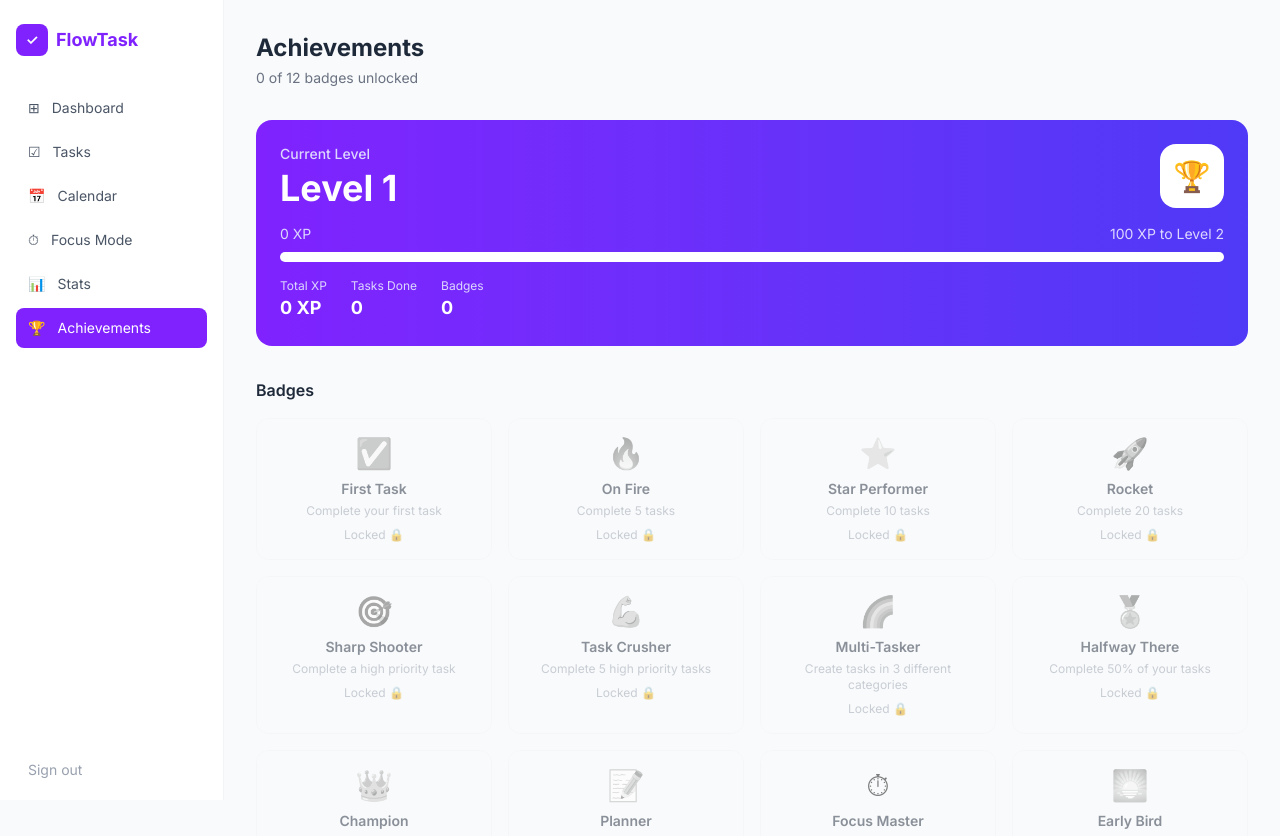
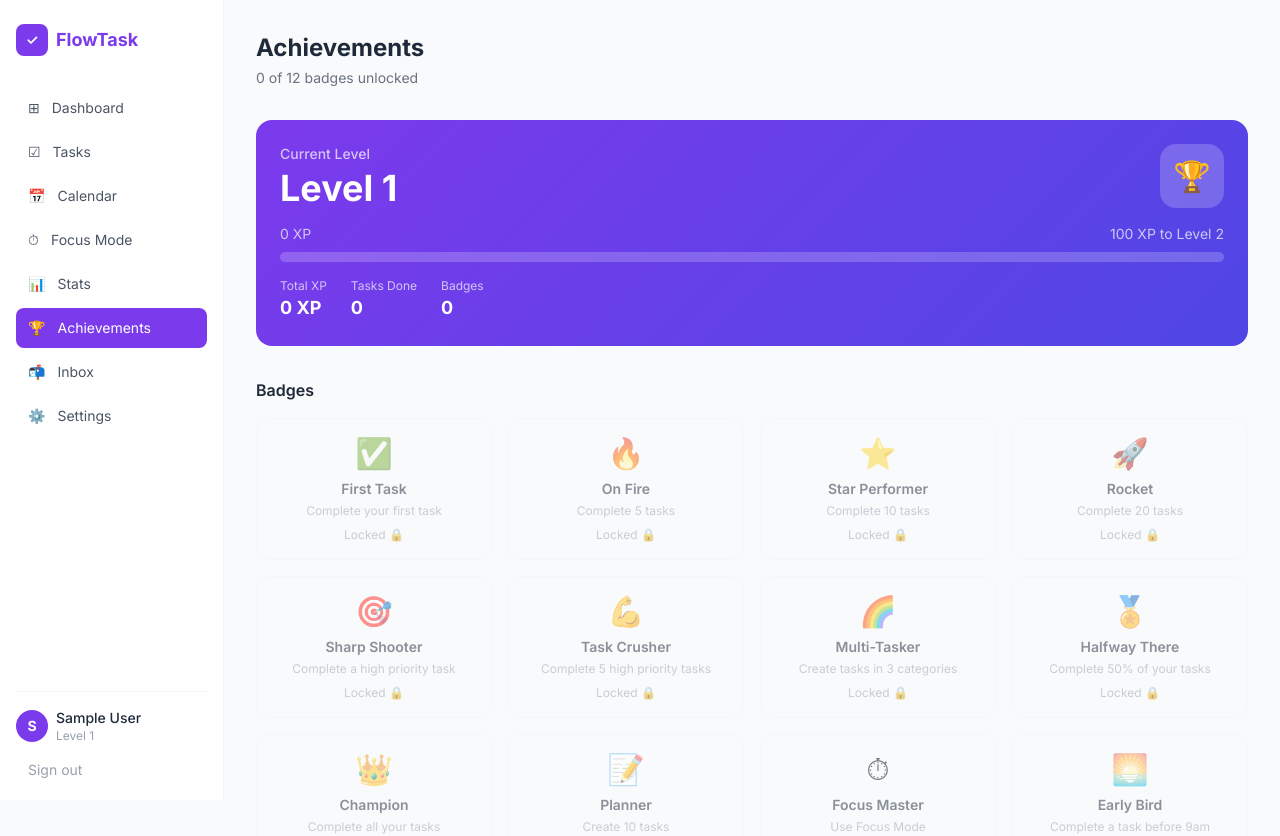
Before and after one commit to maureenmuchoki-hub/TO-DO-Task-Manager, a React app in the folder frontend/: page /achievements in a window 1280 px wide. Shown: the top 836 px of the page. Built offline with nearby package versions, Linux system fonts and the light colour scheme; no server answers; sample sign-in values are in the browser's storage; the HTML template or start-up script is replaced by a standard one.

Commit message:
feat: update Achievements with shared Sidebar and accent color support

```diff
--- a/frontend/src/pages/Achievements.jsx
+++ b/frontend/src/pages/Achievements.jsx
@@ -1,12 +1,12 @@
 import { useState, useEffect } from 'react'
-import { useNavigate, useLocation } from 'react-router-dom'
+import { useNavigate } from 'react-router-dom'
 import API from '../api/axios'
+import Sidebar from '../components/Sidebar'
 
 function Achievements() {
   const [tasks, setTasks] = useState([])
   const [loading, setLoading] = useState(true)
   const navigate = useNavigate()
-  const location = useLocation()
 
   useEffect(() => { fetchTasks() }, [])
 
@@ -21,150 +21,31 @@ function Achievements() {
     }
   }
 
-  const navItems = [
-    { label: 'Dashboard', icon: '⊞', path: '/dashboard' },
-    { label: 'Tasks', icon: '☑', path: '/tasks' },
-    { label: 'Calendar', icon: '📅', path: '/calendar' },
-    { label: 'Focus Mode', icon: '⏱', path: '/focus' },
-    { label: 'Stats', icon: '📊', path: '/stats' },
-    { label: 'Achievements', icon: '🏆', path: '/achievements' },
-  ]
-
-  // Stats calculations
   const completed = tasks.filter(t => t.completed).length
   const total = tasks.length
   const highPriority = tasks.filter(t => t.priority === 'high' && t.completed).length
   const categories = [...new Set(tasks.map(t => t.category))].length
-
-  // XP system
   const xp = completed * 10 + highPriority * 5
   const level = Math.floor(xp / 100) + 1
   const xpInLevel = xp % 100
-  const xpToNext = 100
 
-  // Badges definition
   const badges = [
-    {
-      id: 'first_task',
-      icon: '✅',
-      title: 'First Task',
-      desc: 'Complete your first task',
-      unlocked: completed >= 1,
-      color: 'green',
-    },
-    {
-      id: 'five_tasks',
-      icon: '🔥',
-      title: 'On Fire',
-      desc: 'Complete 5 tasks',
-      unlocked: completed >= 5,
-      color: 'orange',
-    },
-    {
-      id: 'ten_tasks',
-      icon: '⭐',
-      title: 'Star Performer',
-      desc: 'Complete 10 tasks',
-      unlocked: completed >= 10,
-      color: 'yellow',
-    },
-    {
-      id: 'twenty_tasks',
-      icon: '🚀',
-      title: 'Rocket',
-      desc: 'Complete 20 tasks',
-      unlocked: completed >= 20,
-      color: 'blue',
-    },
-    {
-      id: 'high_priority',
-      icon: '🎯',
-      title: 'Sharp Shooter',
-      desc: 'Complete a high priority task',
-      unlocked: highPriority >= 1,
-      color: 'red',
-    },
-    {
-      id: 'five_high',
-      icon: '💪',
-      title: 'Task Crusher',
-      desc: 'Complete 5 high priority tasks',
-      unlocked: highPriority >= 5,
-      color: 'purple',
-    },
-    {
-      id: 'categories',
-      icon: '🌈',
-      title: 'Multi-Tasker',
-      desc: 'Create tasks in 3 different categories',
-      unlocked: categories >= 3,
-      color: 'pink',
-    },
-    {
-      id: 'half_complete',
-      icon: '🏅',
-      title: 'Halfway There',
-      desc: 'Complete 50% of your tasks',
-      unlocked: total > 0 && (completed / total) >= 0.5,
-      color: 'indigo',
-    },
-    {
-      id: 'all_complete',
-      icon: '👑',
-      title: 'Champion',
-      desc: 'Complete all your tasks',
-      unlocked: total > 0 && completed === total,
-      color: 'gold',
-    },
-    {
-      id: 'ten_tasks_created',
-      icon: '📝',
-      title: 'Planner',
-      desc: 'Create 10 tasks',
-      unlocked: total >= 10,
-      color: 'teal',
-    },
-    {
-      id: 'focus_master',
-      icon: '⏱',
-      title: 'Focus Master',
-      desc: 'Use Focus Mode (coming soon)',
-      unlocked: false,
-      color: 'gray',
-      comingSoon: true,
-    },
-    {
-      id: 'early_bird',
-      icon: '🌅',
-      title: 'Early Bird',
-      desc: 'Complete a task before 9am (coming soon)',
-      unlocked: false,
-      color: 'gray',
-      comingSoon: true,
-    },
+    { id: 'first_task', icon: '✅', title: 'First Task', desc: 'Complete your first task', unlocked: completed >= 1, color: '#10B981' },
+    { id: 'five_tasks', icon: '🔥', title: 'On Fire', desc: 'Complete 5 tasks', unlocked: completed >= 5, color: '#F97316' },
+    { id: 'ten_tasks', icon: '⭐', title: 'Star Performer', desc: 'Complete 10 tasks', unlocked: completed >= 10, color: '#EAB308' },
+    { id: 'twenty_tasks', icon: '🚀', title: 'Rocket', desc: 'Complete 20 tasks', unlocked: completed >= 20, color: '#3B82F6' },
+    { id: 'high_priority', icon: '🎯', title: 'Sharp Shooter', desc: 'Complete a high priority task', unlocked: highPriority >= 1, color: '#EF4444' },
+    { id: 'five_high', icon: '💪', title: 'Task Crusher', desc: 'Complete 5 high priority tasks', unlocked: highPriority >= 5, color: '#8B5CF6' },
+    { id: 'categories', icon: '🌈', title: 'Multi-Tasker', desc: 'Create tasks in 3 categories', unlocked: categories >= 3, color: '#EC4899' },
+    { id: 'half_complete', icon: '🏅', title: 'Halfway There', desc: 'Complete 50% of your tasks', unlocked: total > 0 && (completed / total) >= 0.5, color: '#6366F1' },
+    { id: 'all_complete', icon: '👑', title: 'Champion', desc: 'Complete all your tasks', unlocked: total > 0 && completed === total, color: '#F59E0B' },
+    { id: 'ten_created', icon: '📝', title: 'Planner', desc: 'Create 10 tasks', unlocked: total >= 10, color: '#14B8A6' },
+    { id: 'focus_master', icon: '⏱', title: 'Focus Master', desc: 'Use Focus Mode', unlocked: false, comingSoon: true },
+    { id: 'early_bird', icon: '🌅', title: 'Early Bird', desc: 'Complete a task before 9am', unlocked: false, comingSoon: true },
   ]
 
   const unlockedCount = badges.filter(b => b.unlocked).length
 
-  const badgeColor = (color, unlocked) => {
-    if (!unlocked) return 'bg-gray-50 border-gray-100'
-    const map = {
-      green: 'bg-green-50 border-green-200',
-      orange: 'bg-orange-50 border-orange-200',
-      yellow: 'bg-yellow-50 border-yellow-200',
-      blue: 'bg-blue-50 border-blue-200',
-      red: 'bg-red-50 border-red-200',
-      purple: 'bg-purple-50 border-purple-200',
-      pink: 'bg-pink-50 border-pink-200',
-      indigo: 'bg-indigo-50 border-indigo-200',
-      gold: 'bg-amber-50 border-amber-200',
-      teal: 'bg-teal-50 border-teal-200',
-      gray: 'bg-gray-50 border-gray-100',
-    }
-    return map[color] || 'bg-violet-50 border-violet-200'
-  }
-
-  // Milestones
   const milestones = [
     { label: '1st task', target: 1, current: completed },
     { label: '5 tasks', target: 5, current: completed },
@@ -174,98 +55,52 @@ function Achievements() {
   ]
 
   return (
-    <div className="min-h-screen bg-gray-50 flex">
-
-      {/* Sidebar */}
-      <aside className="w-56 bg-white border-r border-gray-100 flex flex-col p-4 fixed h-full">
-        <div className="flex items-center gap-2 mb-8 mt-2">
-          <div className="w-8 h-8 bg-violet-600 rounded-lg flex items-center justify-center">
-            <span className="text-white text-sm font-bold">✓</span>
-          </div>
-          <span className="text-lg font-bold text-violet-600">FlowTask</span>
-        </div>
-        <nav className="flex flex-col gap-1 flex-1">
-          {navItems.map(item => (
-            <button key={item.label}
-              onClick={() => navigate(item.path)}
-              className={`flex items-center gap-3 px-3 py-2.5 rounded-lg text-sm transition text-left w-full
-                ${location.pathname === item.path
-                  ? 'bg-violet-600 text-white'
-                  : 'text-gray-600 hover:bg-violet-50 hover:text-violet-600'}`}>
-              <span>{item.icon}</span>
-              {item.label}
-            </button>
-          ))}
-        </nav>
-        <button onClick={() => { localStorage.clear(); navigate('/login') }}
-          className="text-sm text-gray-400 hover:text-red-500 transition text-left px-3 py-1">
-          Sign out
-        </button>
-      </aside>
-
-      {/* Main */}
+    <div className="min-h-screen bg-gray-50 dark:bg-gray-950 flex">
+      <Sidebar />
       <main className="ml-56 flex-1 p-8">
         <div className="mb-8">
-          <h1 className="text-2xl font-bold text-gray-800">Achievements</h1>
-          <p className="text-gray-500 text-sm mt-1">
-            {unlockedCount} of {badges.length} badges unlocked
-          </p>
+          <h1 className="text-2xl font-bold text-gray-800 dark:text-white">Achievements</h1>
+          <p className="text-gray-500 dark:text-gray-400 text-sm mt-1">{unlockedCount} of {badges.length} badges unlocked</p>
         </div>
 
-        {loading ? (
-          <div className="text-center text-gray-400 py-20">Loading achievements...</div>
-        ) : (
+        {loading ? <div className="text-center text-gray-400 py-20">Loading achievements...</div> : (
           <>
-            {/* Level & XP card */}
-            <div className="bg-gradient-to-r from-violet-600 to-indigo-600 rounded-2xl p-6 text-white mb-8">
+            <div className="rounded-2xl p-6 text-white mb-8"
+              style={{ background: 'linear-gradient(135deg, var(--accent), #4F46E5)' }}>
               <div className="flex items-center justify-between mb-4">
                 <div>
-                  <p className="text-violet-200 text-sm font-medium">Current Level</p>
+                  <p className="text-white/70 text-sm font-medium">Current Level</p>
                   <p className="text-4xl font-bold mt-1">Level {level}</p>
                 </div>
-                <div className="w-16 h-16 bg-white bg-opacity-20 rounded-2xl flex items-center justify-center text-3xl">
-                  🏆
-                </div>
+                <div className="w-16 h-16 bg-white/20 rounded-2xl flex items-center justify-center text-3xl">🏆</div>
               </div>
               <div className="flex items-center justify-between text-sm mb-2">
-                <span className="text-violet-200">{xpInLevel} XP</span>
-                <span className="text-violet-200">{xpToNext} XP to Level {level + 1}</span>
+                <span className="text-white/70">{xpInLevel} XP</span>
+                <span className="text-white/70">100 XP to Level {level + 1}</span>
               </div>
-              <div className="w-full bg-white bg-opacity-20 rounded-full h-2.5">
-                <div className="bg-white h-2.5 rounded-full transition-all duration-700"
-                  style={{ width: `${(xpInLevel / xpToNext) * 100}%` }} />
+              <div className="w-full bg-white/20 rounded-full h-2.5">
+                <div className="bg-white h-2.5 rounded-full transition-all duration-700" style={{ width: `${xpInLevel}%` }} />
               </div>
               <div className="flex gap-6 mt-4">
-                <div>
-                  <p className="text-violet-200 text-xs">Total XP</p>
-                  <p className="text-lg font-bold">{xp} XP</p>
-                </div>
-                <div>
-                  <p className="text-violet-200 text-xs">Tasks Done</p>
-                  <p className="text-lg font-bold">{completed}</p>
-                </div>
-                <div>
-                  <p className="text-violet-200 text-xs">Badges</p>
-                  <p className="text-lg font-bold">{unlockedCount}</p>
-                </div>
+                <div><p className="text-white/70 text-xs">Total XP</p><p className="text-lg font-bold">{xp} XP</p></div>
+                <div><p className="text-white/70 text-xs">Tasks Done</p><p className="text-lg font-bold">{completed}</p></div>
+                <div><p className="text-white/70 text-xs">Badges</p><p className="text-lg font-bold">{unlockedCount}</p></div>
               </div>
             </div>
 
-            {/* Badges grid */}
-            <h2 className="text-base font-semibold text-gray-800 mb-4">Badges</h2>
+            <h2 className="text-base font-semibold text-gray-800 dark:text-white mb-4">Badges</h2>
             <div className="grid grid-cols-4 gap-4 mb-8">
               {badges.map(badge => (
                 <div key={badge.id}
                   className={`rounded-xl border p-4 flex flex-col items-center text-center transition
-                    ${badgeColor(badge.color, badge.unlocked)}
-                    ${!badge.unlocked ? 'opacity-50' : ''}`}>
-                  <div className={`text-3xl mb-2 ${!badge.unlocked ? 'grayscale' : ''}`}>
-                    {badge.icon}
-                  </div>
-                  <p className="text-sm font-semibold text-gray-800">{badge.title}</p>
+                    ${badge.unlocked
+                      ? 'bg-white dark:bg-gray-800 border-gray-100 dark:border-gray-700'
+                      : 'bg-gray-50 dark:bg-gray-800/50 border-gray-100 dark:border-gray-700 opacity-50'}`}>
+                  <div className="text-3xl mb-2">{badge.icon}</div>
+                  <p className="text-sm font-semibold text-gray-800 dark:text-white">{badge.title}</p>
                   <p className="text-xs text-gray-400 mt-1">{badge.desc}</p>
                   {badge.unlocked ? (
-                    <span className="mt-2 text-xs font-medium text-green-500">✓ Unlocked</span>
+                    <span className="mt-2 text-xs font-medium" style={{ color: badge.color }}>✓ Unlocked</span>
                   ) : badge.comingSoon ? (
                     <span className="mt-2 text-xs text-gray-400">Coming soon</span>
                   ) : (
@@ -275,9 +110,8 @@ function Achievements() {
               ))}
             </div>
 
-            {/* Milestones */}
-            <h2 className="text-base font-semibold text-gray-800 mb-4">Milestones</h2>
-            <div className="bg-white rounded-xl border border-gray-100 p-6">
+            <h2 className="text-base font-semibold text-gray-800 dark:text-white mb-4">Milestones</h2>
+            <div className="bg-white dark:bg-gray-800 rounded-xl border border-gray-100 dark:border-gray-700 p-6">
               <div className="flex flex-col gap-4">
                 {milestones.map(m => {
                   const pct = Math.min((m.current / m.target) * 100, 100)
@@ -285,15 +119,14 @@ function Achievements() {
                   return (
                     <div key={m.label}>
                       <div className="flex items-center justify-between mb-1">
-                        <span className="text-sm font-medium text-gray-700">{m.label}</span>
+                        <span className="text-sm font-medium text-gray-700 dark:text-gray-200">{m.label}</span>
                         <span className={`text-xs font-medium ${done ? 'text-green-500' : 'text-gray-400'}`}>
                           {done ? '✓ Complete' : `${m.current} / ${m.target}`}
                         </span>
                       </div>
-                      <div className="w-full bg-gray-100 rounded-full h-2">
-                        <div className={`h-2 rounded-full transition-all duration-700
-                          ${done ? 'bg-green-500' : 'bg-violet-500'}`}
-                          style={{ width: `${pct}%` }} />
+                      <div className="w-full bg-gray-100 dark:bg-gray-700 rounded-full h-2">
+                        <div className="h-2 rounded-full transition-all duration-700"
+                          style={{ width: `${pct}%`, background: done ? '#10B981' : 'var(--accent)' }} />
                       </div>
                     </div>
                   )
```
